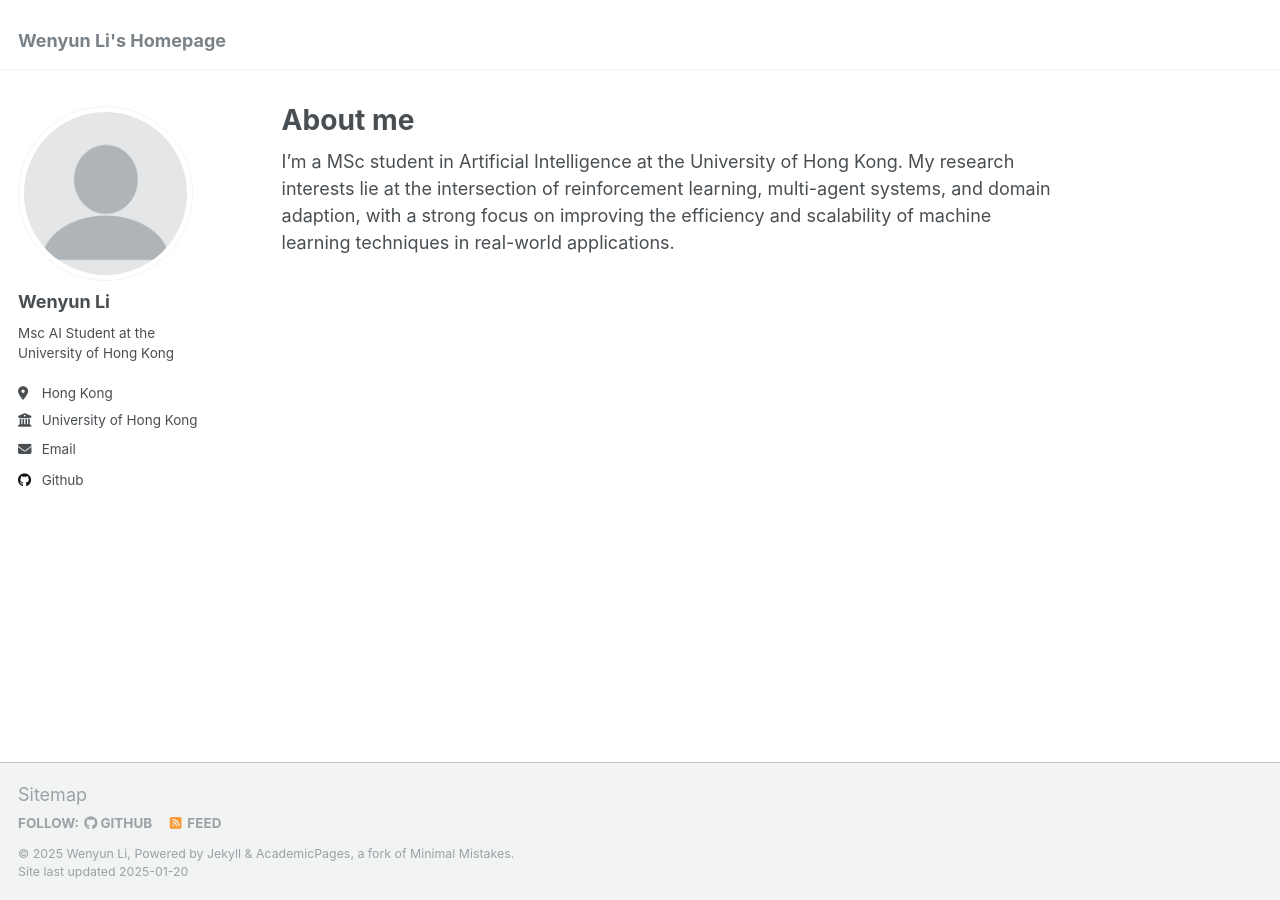
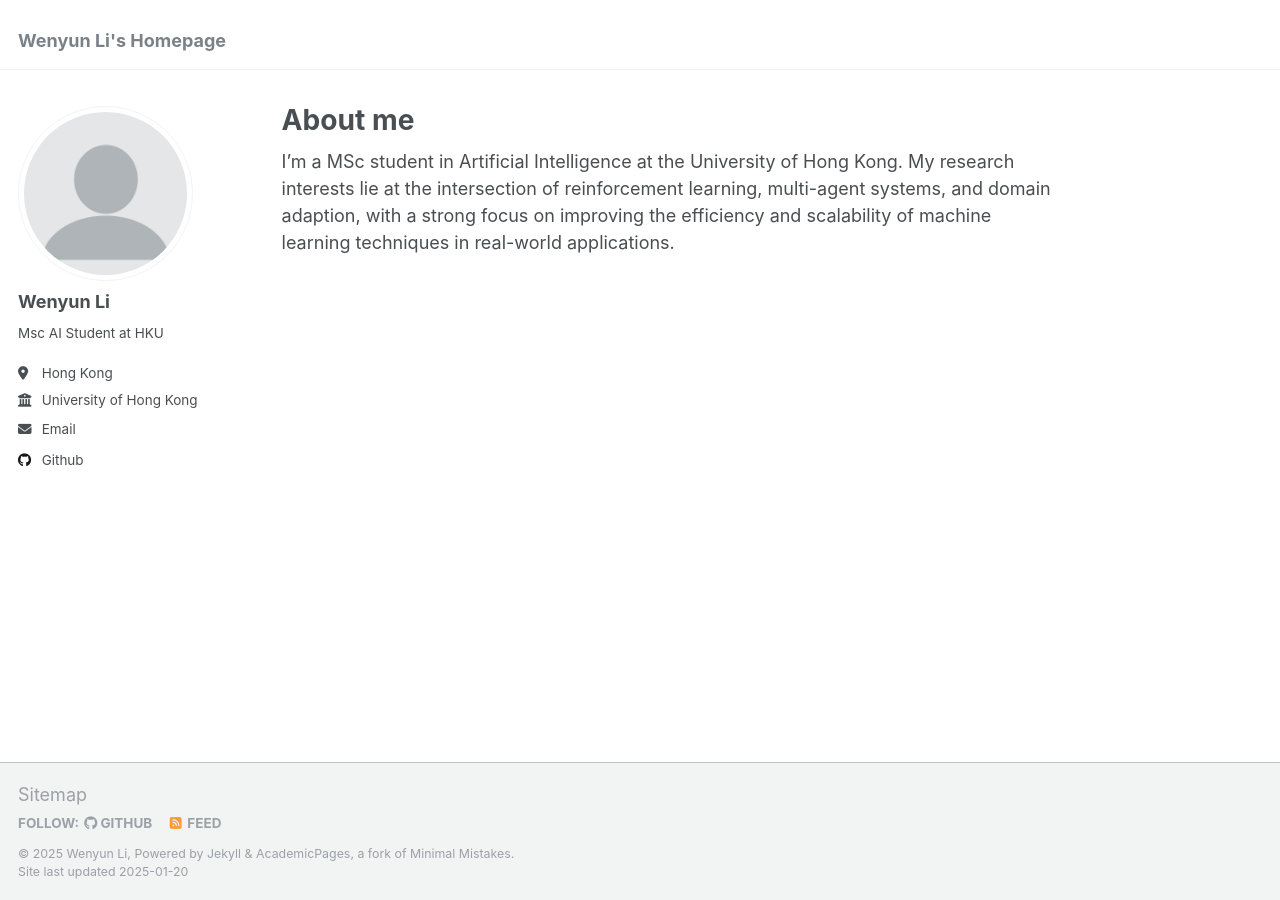
Before and after one commit to LEe-QIaNGG/LEe-QIaNGG.github.io, a Jekyll site: the page built from _pages/about.md, in a window 1280 px wide. Built offline with Jekyll 4.4.1, drawn with Linux system fonts in a browser that asks for light colours.

Commit message:
Update _config.yml

```diff
--- a/_config.yml
+++ b/_config.yml
@@ -24,7 +24,7 @@ author:
   avatar           : "profile.png"
   name             : "Wenyun Li"
   pronouns         : # example: "she/her"
-  bio              : "Msc AI Student at the University of Hong Kong"
+  bio              : "Msc AI Student at HKU"
   location         : "Hong Kong"
   employer         : "University of Hong Kong"
   uri              : # URL
```
